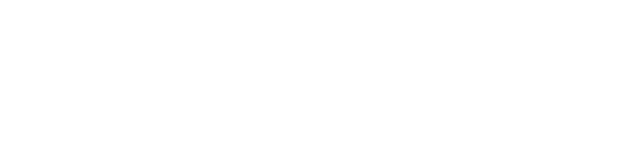
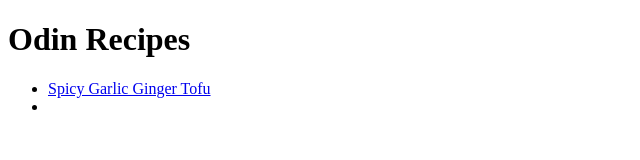
Before and after one commit to user-C-Taylor/odin-recipes, a plain HTML site: page index.html in a window 1280 px wide. Shown: the whole page, without its empty margins (0-640 px from the left). Drawn offline with Linux system fonts and the light colour scheme.

Commit message:
Add and link Spicy Garlic Ginger Tofu

```diff
--- a/index.html
+++ b/index.html
@@ -5,6 +5,10 @@
         <title></title>
     </head>
     <body>
-
+        <h1>Odin Recipes</h1>
+        <ul>
+            <li><a href="recipes/spicy-garlic-ginger-tofu.html">Spicy Garlic Ginger Tofu</a></li>
+            <li><a href=""></a></li>
+        </ul>
     </body>
 </html>
```
Also changed, not shown: recipes/spicy-garlic-ginger-tofu.html (added, +10 -0 lines).
